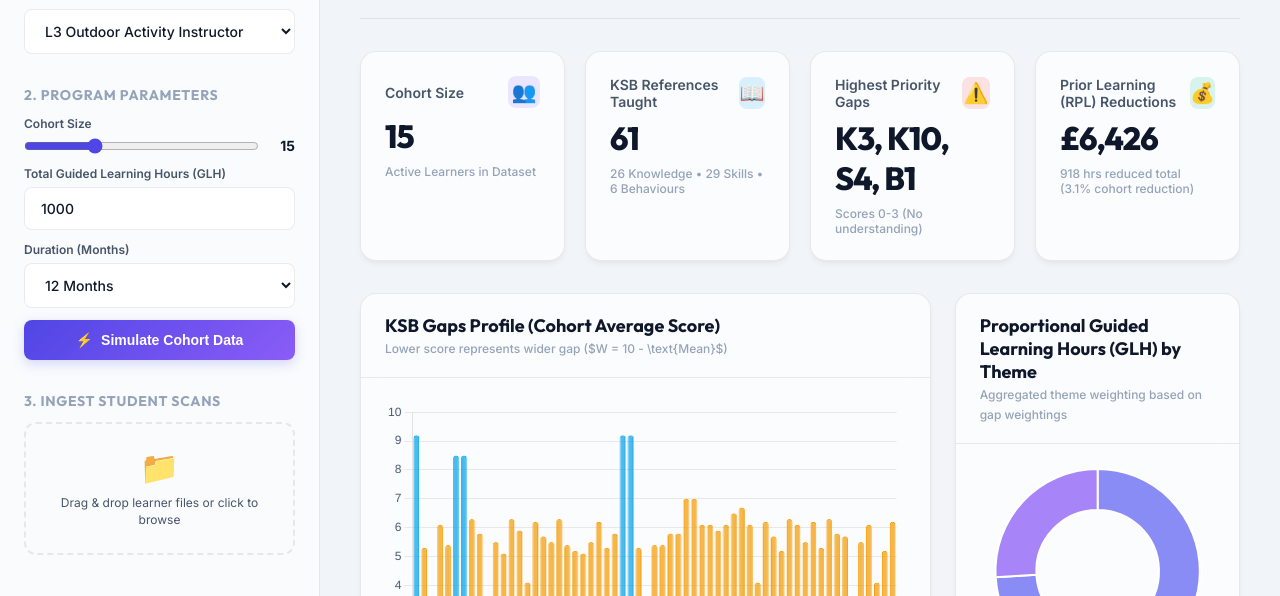
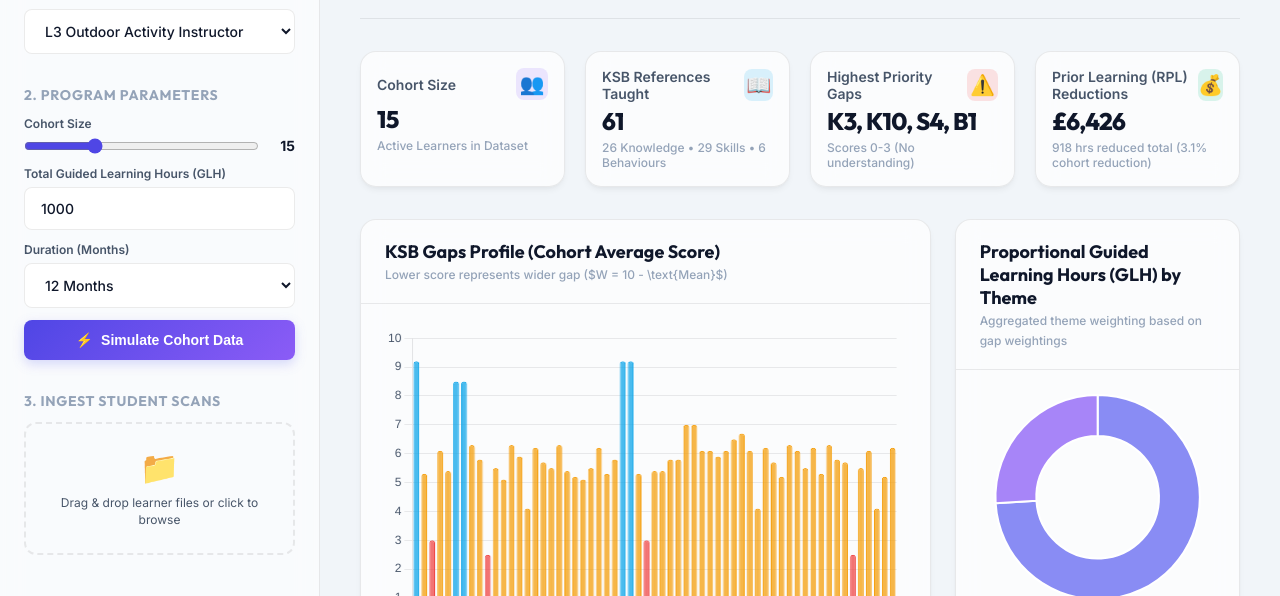
Before and after one commit to taggatron/skillsscansplanner, a plain HTML site: page index.html in a window 1280 px wide. Shown: the part 147-743 px from the top of the page. Drawn offline with nearby package versions, Linux system fonts and the light colour scheme.

Commit message:
style: reduce padding, gap, and font size in stat-card components

```diff
--- a/styles.css
+++ b/styles.css
@@ -434,10 +434,10 @@ input[type="range"] {
 }
 
 .stat-card {
-    padding: 1.5rem;
+    padding: 1rem;
     display: flex;
     flex-direction: column;
-    gap: 0.5rem;
+    gap: 0.25rem;
 }
 
 .stat-card:hover {
@@ -474,7 +474,7 @@ input[type="range"] {
 
 .stat-value {
     font-family: var(--font-heading);
-    font-size: 2rem;
+    font-size: 1.5rem;
     font-weight: 800;
     letter-spacing: -0.03em;
 }
```
